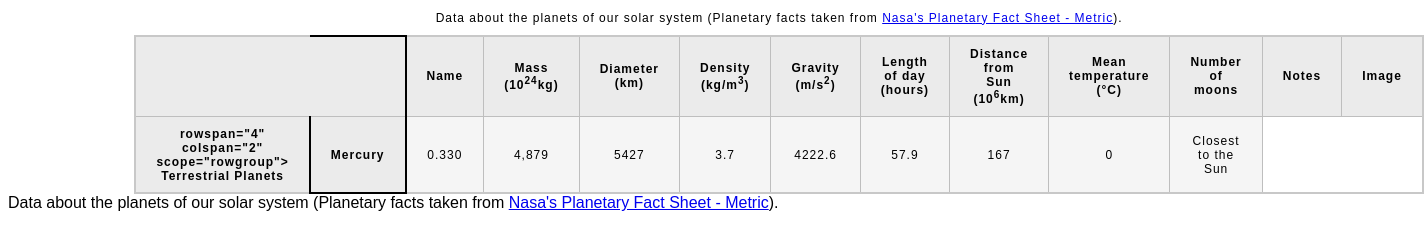
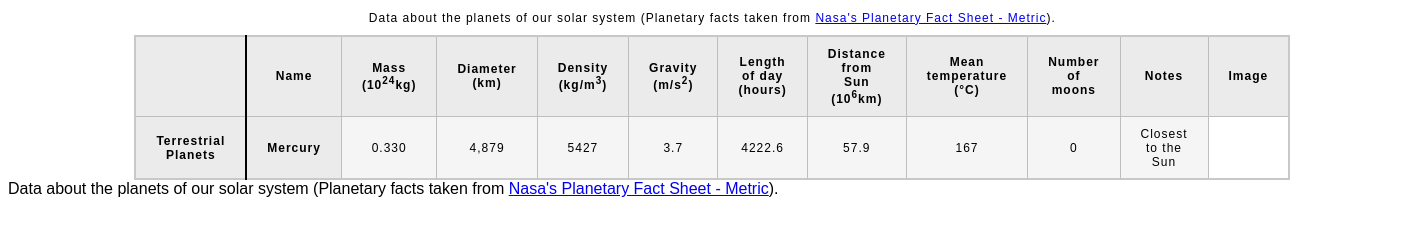
Before and after one commit to Ortonm/ortonm.github.io, a plain HTML site: page index.html in a window 1280 px wide. Shown: the part 79-328 px from the top of the page, 1424 px wide, since content can reach past the window. Drawn offline with Linux system fonts and the light colour scheme.

Commit message:
Update index.html

```diff
--- a/index.html
+++ b/index.html
@@ -54,7 +54,7 @@
         </thead>
         <tbody>
             <tr>
-                <th> rowspan="4" colspan="2" scope="rowgroup"> Terrestrial Planets </th>
+                <th rowspan="4" colspan="2" scope="rowgroup"> Terrestrial Planets </th>
                 <th scope="row">Mercury</th>
                 <td>0.330</td>
                 <td>4,879</td>
@@ -66,6 +66,7 @@
                 <td>0</td>
                 <td>Closest to the Sun</td>
             </tr>
+
 
 
 
```
